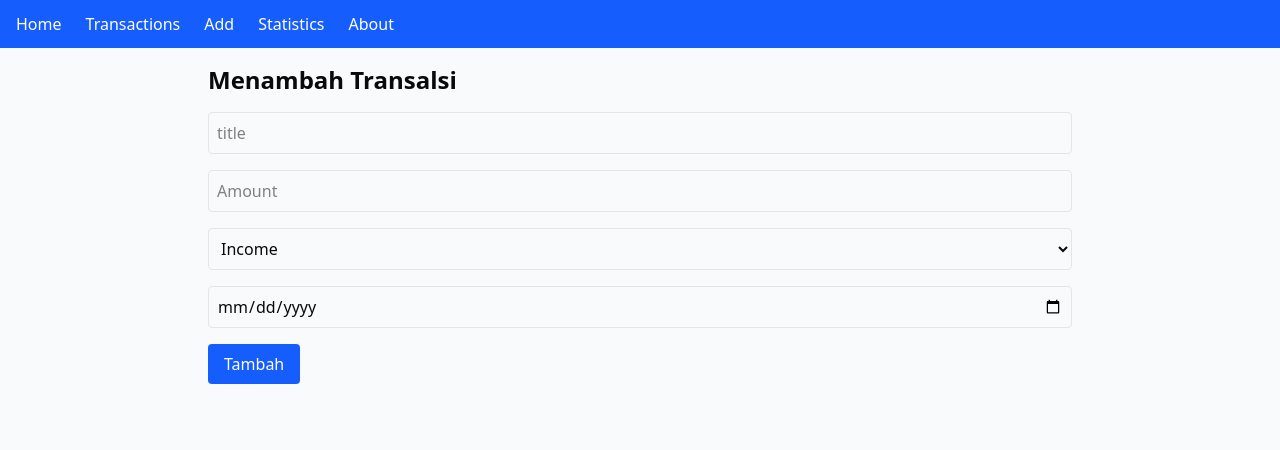
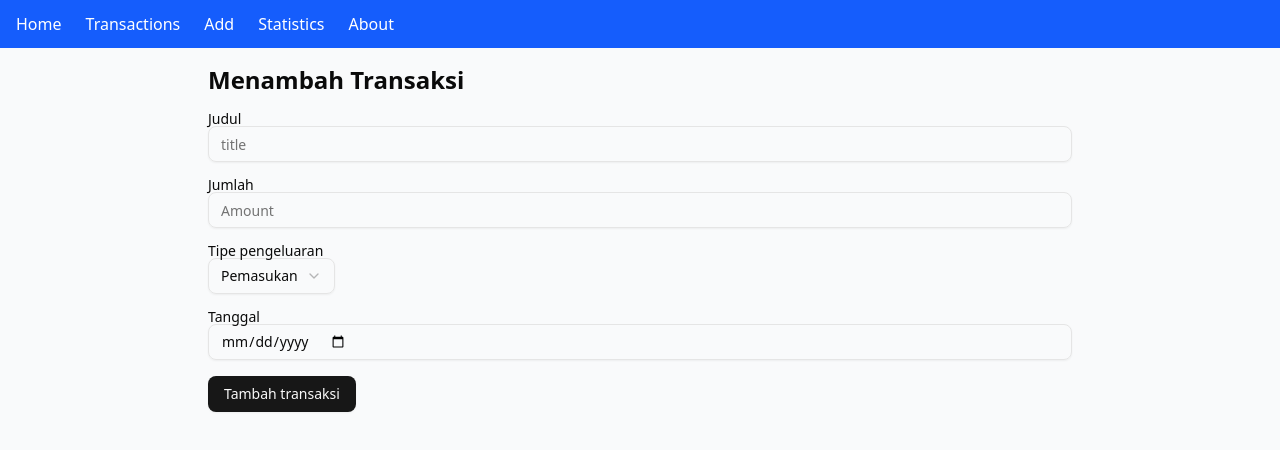
Before and after one commit to DeruDJ22/CCI-MiniProject, a Next.js app: page /add-transaction in a window 1280 px wide. Shown: the top 450 px of the page. Built offline with nearby package versions, Linux system fonts and the light colour scheme.

Commit message:
fetch: [DKD] Tambah Tambah shadcn UI di transaksi Versi 2 (28 Juni 2025)

```diff
--- a/package.json
+++ b/package.json
@@ -12,6 +12,7 @@
     "@radix-ui/react-alert-dialog": "^1.1.14",
     "@radix-ui/react-label": "^2.1.7",
     "@radix-ui/react-select": "^2.2.5",
+    "@radix-ui/react-separator": "^1.1.7",
     "@radix-ui/react-slot": "^1.2.3",
     "class-variance-authority": "^0.7.1",
     "clsx": "^2.1.1",
--- a/public/data.json
+++ b/public/data.json
@@ -4,13 +4,104 @@
     "title": "Gaji Bulanan",
     "amount": 5000000,
     "type": "income",
-    "date": "2025-06-28"
+    "date": "2025-06-01"
   },
   {
     "id": 2,
-    "title": "Beli Makan",
+    "title": "Beli Makan Siang",
     "amount": 50000,
     "type": "expense",
-    "date": "2025-06-28"
+    "date": "2025-06-02"
+  },
+  {
+    "id": 3,
+    "title": "Bayar Listrik",
+    "amount": 250000,
+    "type": "expense",
+    "date": "2025-06-03"
+  },
+  {
+    "id": 4,
+    "title": "Bayar Internet",
+    "amount": 300000,
+    "type": "expense",
+    "date": "2025-06-04"
+  },
+  {
+    "id": 5,
+    "title": "Freelance Design",
+    "amount": 1500000,
+    "type": "income",
+    "date": "2025-06-05"
+  },
+  {
+    "id": 6,
+    "title": "Ngopi di Starbucks",
+    "amount": 65000,
+    "type": "expense",
+    "date": "2025-06-06"
+  },
+  {
+    "id": 7,
+    "title": "Beli Groceries",
+    "amount": 450000,
+    "type": "expense",
+    "date": "2025-06-07"
+  },
+  {
+    "id": 8,
+    "title": "Transfer dari Teman",
+    "amount": 200000,
+    "type": "income",
+    "date": "2025-06-08"
+  },
+  {
+    "id": 9,
+    "title": "Beli Buku",
+    "amount": 120000,
+    "type": "expense",
+    "date": "2025-06-09"
+  },
+  {
+    "id": 10,
+    "title": "Bonus Project",
+    "amount": 1000000,
+    "type": "income",
+    "date": "2025-06-10"
+  },
+  {
+    "id": 11,
+    "title": "Bayar Netflix",
+    "amount": 60000,
+    "type": "expense",
+    "date": "2025-06-11"
+  },
+  {
+    "id": 12,
+    "title": "Bayar Spotify",
+    "amount": 49000,
+    "type": "expense",
+    "date": "2025-06-12"
+  },
+  {
+    "id": 13,
+    "title": "Bayar BPJS",
+    "amount": 150000,
+    "type": "expense",
+    "date": "2025-06-13"
+  },
+  {
+    "id": 14,
+    "title": "Freelance Coding",
+    "amount": 2000000,
+    "type": "income",
+    "date": "2025-06-14"
+  },
+  {
+    "id": 15,
+    "title": "Beli Jajan",
+    "amount": 30000,
+    "type": "expense",
+    "date": "2025-06-15"
   }
 ]
--- a/src/app/about/page.js
+++ b/src/app/about/page.js
@@ -1,10 +1,35 @@
+import { Card, CardHeader, CardTitle, CardContent } from "@/components/ui/card";
+import { Separator } from "@/components/ui/separator";
+
 export default function About() {
-    return (
+  return (
+    <Card>
+      <CardHeader>
+        <CardTitle className="text-2xl">About Finance Tracker</CardTitle>
+      </CardHeader>
+      <CardContent className="space-y-4">
+        <p className="text-gray-600">
+          Finance Tracker adalah aplikasi sederhana untuk mencatat pemasukan dan pengeluaran Anda secara praktis.
+        </p>
+
+        <Separator />
+
         <div>
-            <h1 className="text-2xl font-bold mb-4">About</h1>
-            <p className="text-gray-600">
-                Finance Tracker adalah aplikasi untuk mencatat pemasukan dan pengeluaran.
-            </p>
+          <h2 className="font-semibold mb-2">Fitur Utama:</h2>
+          <ul className="list-disc pl-5 space-y-1 text-gray-600">
+            <li>Mencatat pemasukan dan pengeluaran dengan mudah</li>
+            <li>Melihat riwayat transaksi</li>
+            <li>Statistik dan ringkasan keuangan (segera)</li>
+            <li>Antarmuka yang simpel dan responsive</li>
+          </ul>
         </div>
-    );
+
+        <Separator />
+
+        <p className="text-sm text-gray-500">
+          Dibuat dengan Next.js, TailwindCSS, dan Shadcn UI. 🚀
+        </p>
+      </CardContent>
+    </Card>
+  );
 }
--- a/src/app/add-transaction/page.js
+++ b/src/app/add-transaction/page.js
@@ -2,6 +2,10 @@
 
 import { useState } from "react";
 import { useRouter } from "next/navigation";
+import { Button } from "@/components/ui/button";
+import { Input } from "@/components/ui/input";
+import { Label } from "@/components/ui/label";
+import { Select, SelectContent, SelectItem, SelectTrigger, SelectValue } from "@/components/ui/select";
 
 export default function AddTransaction() {
     const router = useRouter();
@@ -16,6 +20,10 @@ export default function AddTransaction() {
         setForm({ ...form, [e.target.name]: e.target.value });
     };
 
+    const handleSelect = (value) => {
+        setForm({ ...form, type: value});
+    }
+
     const handleSubmit = (e) => {
         e.preventDefault();
         alert('Transaksi berhasil ditambahkan');
@@ -24,16 +32,36 @@ export default function AddTransaction() {
 
     return (
         <div>
-            <h1 className="text-2xl font-bold mb-4">Menambah Transalsi</h1>
-            <form onSubmit={handleSubmit} className="space-y-4 max-w-md:">
-                <input type="text" name="title" placeholder="title" value={form.title} onChange={handleChange} required className=" w-full border p-2 rounded"/>
-                <input type="number" name="amount" placeholder="Amount" value={form.amount} onChange={handleChange} required className="w-full border p-2 rounded"/>
-                <select name="type" value={form.type} onChange={handleChange} className="w-full border p-2 rounded">
-                    <option value="income">Income</option>
-                    <option value="expense">Expense</option>
-                </select>
-                <input type="date" name="date" value={form.date} onChange={handleChange} required className="w-full border p-2 rounded"/>
-                <button type="submit" className="bg-blue-600 text-white px-4 py-2 rounded hover:bg-blue-700">Tambah</button>
+            <h1 className="text-2xl font-bold mb-4">Menambah Transaksi</h1>
+            <form onSubmit={handleSubmit} className="space-y-4">
+                <div>
+                    <Label>Judul</Label>
+                    <Input type="text" name="title" placeholder="title" value={form.title} onChange={handleChange} required/>
+                </div>
+
+                <div>
+                    <Label>Jumlah</Label>
+                    <Input type="number" name="amount" placeholder="Amount" value={form.amount} onChange={handleChange} required/>
+                </div>
+
+                <div>
+                    <Label>Tipe pengeluaran</Label>
+                    <Select value={form.type} onValueChange={handleSelect}>
+                        <SelectTrigger>
+                            <SelectValue placeholder="Pilih tipe"></SelectValue>
+                        </SelectTrigger>
+                        <SelectContent>
+                            <SelectItem value="income">Pemasukan</SelectItem>
+                            <SelectItem value="expense">Pengeluaran</SelectItem>
+                        </SelectContent>
+                    </Select>
+                </div>
+
+                <div>
+                    <Label>Tanggal</Label>
+                    <Input type="date" name="date" value={form.date} onChange={handleChange} required/>
+                </div>
+                <Button type="submit">Tambah transaksi</Button>
             </form>
         </div>
     );
--- a/src/app/page.js
+++ b/src/app/page.js
@@ -1,10 +1,54 @@
+import { Card, CardHeader, CardTitle, CardContent } from "@/components/ui/card";
+import { Button } from "@/components/ui/button";
+
 export default function Home() {
   return (
-    <div>
-      <h1 className="text-3xl font-bold mb-4">Finance Tracker</h1>
-      <p className="text-gray-600">
-        Apliaksi untuk mencatat pengeluaran dan pemasukan
-      </p>
+    <div className="space-y-6">
+      <Card>
+        <CardHeader>
+          <CardTitle className="text-3xl">Finance Tracker</CardTitle>
+        </CardHeader>
+        <CardContent className="space-y-4">
+          <p className="text-gray-600">
+            Aplikasi untuk mencatat pemasukan dan pengeluaran Anda sehari-hari.
+          </p>
+          <div className="flex gap-4">
+            <Button asChild>
+              <a href="/transactions">Lihat Transaksi</a>
+            </Button>
+            <Button variant="outline" asChild>
+              <a href="/add-transaction">Tambah Transaksi</a>
+            </Button>
+          </div>
+        </CardContent>
+      </Card>
+
+      <div className="grid grid-cols-1 md:grid-cols-3 gap-4">
+        <Card>
+          <CardHeader>
+            <CardTitle>Total Transaksi</CardTitle>
+          </CardHeader>
+          <CardContent>
+            <p className="text-2xl font-bold">12</p>
+          </CardContent>
+        </Card>
+        <Card>
+          <CardHeader>
+            <CardTitle>Total Pemasukan</CardTitle>
+          </CardHeader>
+          <CardContent>
+            <p className="text-2xl font-bold text-green-600">Rp 7.000.000</p>
+          </CardContent>
+        </Card>
+        <Card>
+          <CardHeader>
+            <CardTitle>Total Pengeluaran</CardTitle>
+          </CardHeader>
+          <CardContent>
+            <p className="text-2xl font-bold text-red-600">Rp 2.500.000</p>
+          </CardContent>
+        </Card>
+      </div>
     </div>
   );
 }
--- /dev/null
+++ b/src/components/ui/alert.jsx
@@ -0,0 +1,63 @@
+import * as React from "react"
+import { cva } from "class-variance-authority";
+
+import { cn } from "@/lib/utils"
+
+const alertVariants = cva(
+  "relative w-full rounded-lg border px-4 py-3 text-sm grid has-[>svg]:grid-cols-[calc(var(--spacing)*4)_1fr] grid-cols-[0_1fr] has-[>svg]:gap-x-3 gap-y-0.5 items-start [&>svg]:size-4 [&>svg]:translate-y-0.5 [&>svg]:text-current",
+  {
+    variants: {
+      variant: {
+        default: "bg-card text-card-foreground",
+        destructive:
+          "text-destructive bg-card [&>svg]:text-current *:data-[slot=alert-description]:text-destructive/90",
+      },
+    },
+    defaultVariants: {
+      variant: "default",
+    },
+  }
+)
+
+function Alert({
+  className,
+  variant,
+  ...props
+}) {
+  return (
+    <div
+      data-slot="alert"
+      role="alert"
+      className={cn(alertVariants({ variant }), className)}
+      {...props} />
+  );
+}
+
+function AlertTitle({
+  className,
+  ...props
+}) {
+  return (
+    <div
+      data-slot="alert-title"
+      className={cn("col-start-2 line-clamp-1 min-h-4 font-medium tracking-tight", className)}
+      {...props} />
+  );
+}
+
+function AlertDescription({
+  className,
+  ...props
+}) {
+  return (
+    <div
+      data-slot="alert-description"
+      className={cn(
+        "text-muted-foreground col-start-2 grid justify-items-start gap-1 text-sm [&_p]:leading-relaxed",
+        className
+      )}
+      {...props} />
+  );
+}
+
+export { Alert, AlertTitle, AlertDescription }
--- /dev/null
+++ b/src/components/ui/separator.jsx
@@ -0,0 +1,27 @@
+"use client"
+
+import * as React from "react"
+import * as SeparatorPrimitive from "@radix-ui/react-separator"
+
+import { cn } from "@/lib/utils"
+
+function Separator({
+  className,
+  orientation = "horizontal",
+  decorative = true,
+  ...props
+}) {
+  return (
+    <SeparatorPrimitive.Root
+      data-slot="separator"
+      decorative={decorative}
+      orientation={orientation}
+      className={cn(
+        "bg-border shrink-0 data-[orientation=horizontal]:h-px data-[orientation=horizontal]:w-full data-[orientation=vertical]:h-full data-[orientation=vertical]:w-px",
+        className
+      )}
+      {...props} />
+  );
+}
+
+export { Separator }
--- a/src/lib/utils.js
+++ b/src/lib/utils.js
@@ -11,3 +11,9 @@ export function formatRupiah(number) {
     currency: 'IDR',
   }).format(number);
 }
+
+export async function getTransactions() {
+  const res = await fetch('/data.json');
+  const data = await res.json();
+  return data;
+}
```
Also changed, not shown: src/app/statistics/page.js (+31 -3 lines), 1 other file (tests, documents, lock files or other folders).
